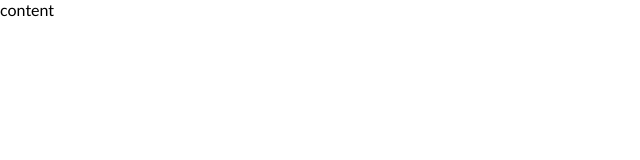
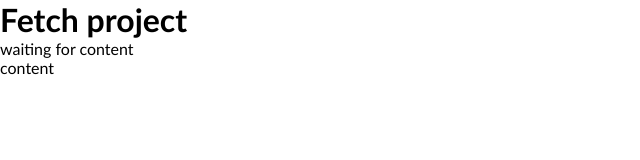
Before and after one commit to QuincyJ1/fetch, a website: page index.html in a window 1280 px wide. Shown: the whole page, without its empty margins (0-640 px from the left). Drawn offline with Linux system fonts and the light colour scheme.

Commit message:
generic updates

```diff
--- a/index.html
+++ b/index.html
@@ -7,6 +7,10 @@
     <link rel="stylesheet" href="./css/main.css" />
   </head>
   <body>
+    <h1>Fetch project</h1>
+    <ul>
+      waiting for content
+    </ul>
     content
     <script src="./js/main.js" type="module"></script>
   </body>
--- a/package.json
+++ b/package.json
@@ -4,6 +4,7 @@
   "description": "",
   "main": "index.js",
   "scripts": {
+    "dev": "dead-server --host=localhost --port=3025",
     "test": "echo \"Error: no test specified\" && exit 1"
   },
   "keywords": [],
```
